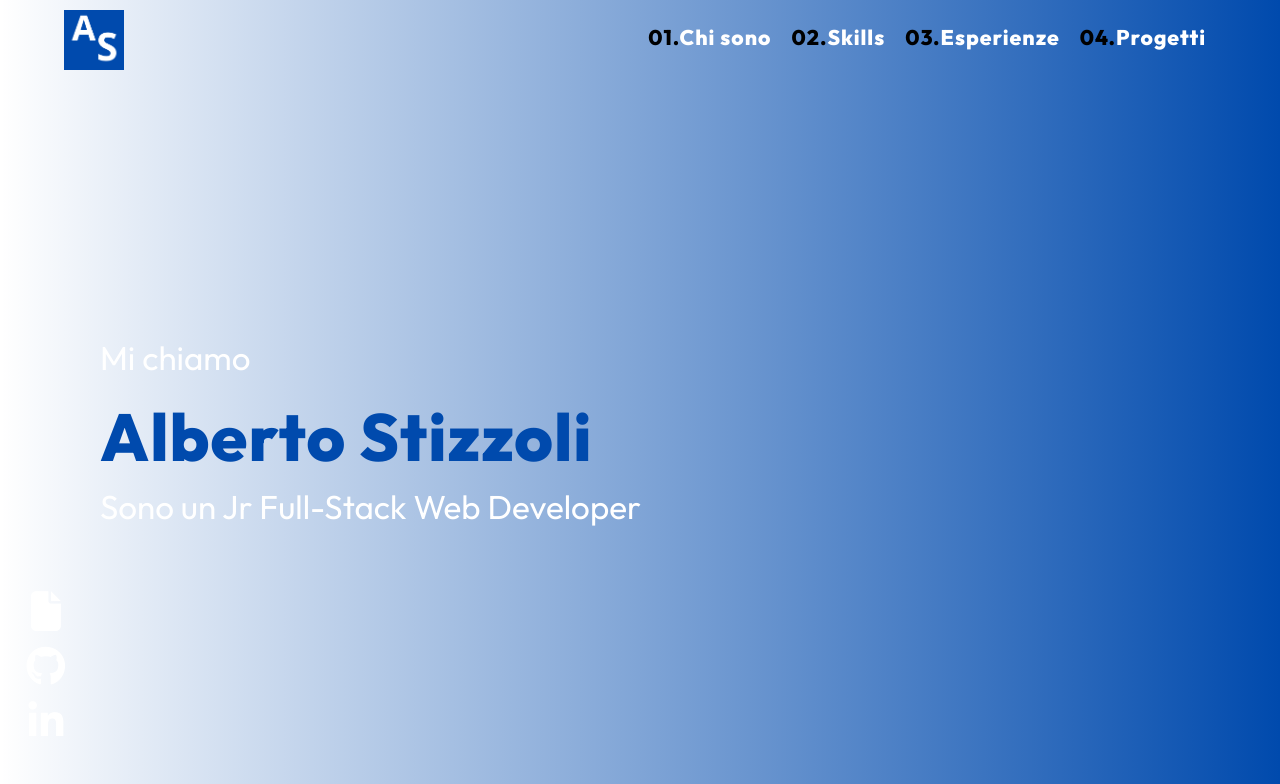
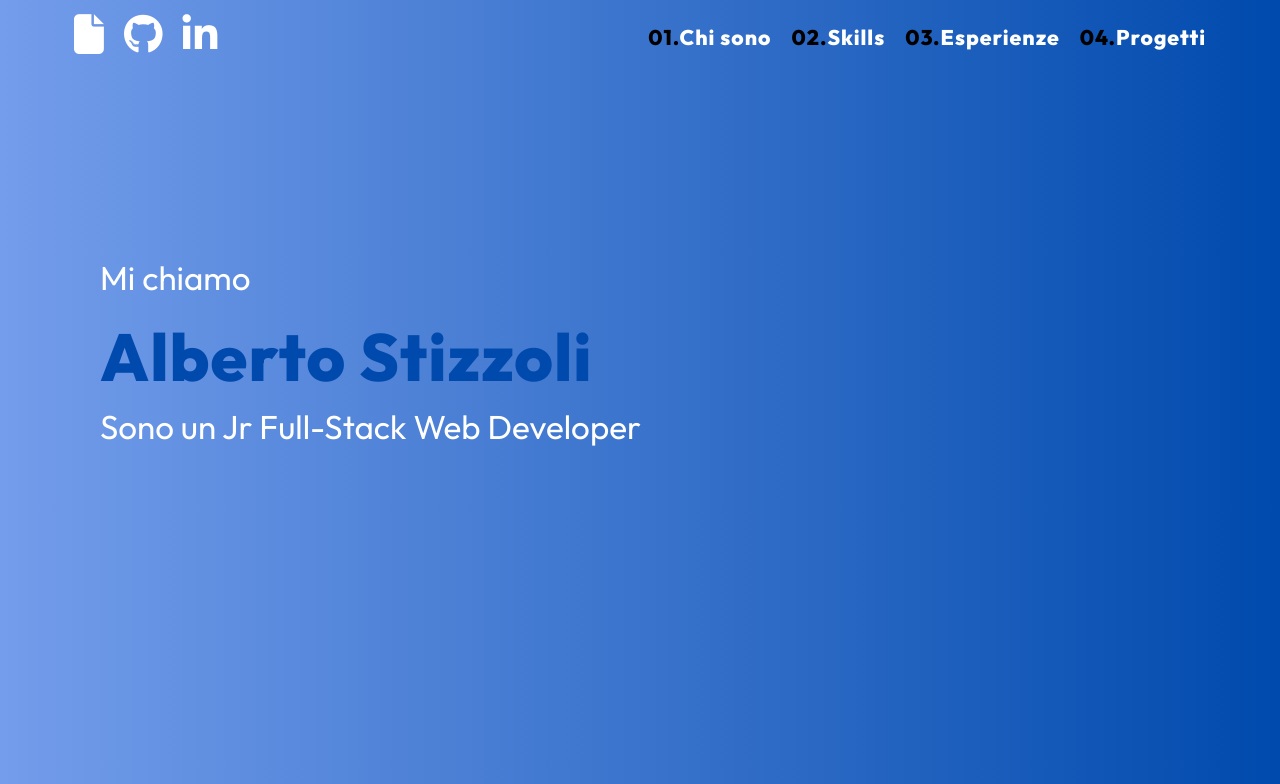
Before and after one commit to albertostizzoli/my-portfolio, a Vue app: page / in a window 1280 px wide. Shown: the top 784 px of the page. Built offline with nearby package versions, Linux system fonts and the light colour scheme; a web font is replaced by a local one.

Commit message:
delete wrapper section and add link to header

```diff
--- a/src/App.vue
+++ b/src/App.vue
@@ -7,7 +7,6 @@
 <div v-else :class="store.portfolio ? 'appearance' : ''">
     <HeaderSection></HeaderSection>
     <main>
-      <WrapperSection></WrapperSection>
       <router-view></router-view>
     </main>
     <FooterSection></FooterSection>
@@ -18,13 +17,11 @@
 import { store } from './store.js';
 import LoaderComponent from './components/LoaderComponent.vue';
 import HeaderSection from './components/HeaderSection.vue';
-import WrapperSection from './components/WrapperSection.vue';
 import FooterSection from './components/FooterSection.vue';
 export default {
   components: {
     LoaderComponent,
     HeaderSection,
-    WrapperSection,
     FooterSection,
   },
   data() {
--- a/src/assets/styles/main.scss
+++ b/src/assets/styles/main.scss
@@ -30,7 +30,8 @@ html {
 
 body {
   font-family:  "Outfit", serif;
-  background: linear-gradient(to left, rgb(0, 74, 173), transparent);
+  background: linear-gradient(to left, rgb(0, 74, 173), rgb(116, 157, 235));
+
 }
 
 ul li{
--- a/src/components/HeaderSection.vue
+++ b/src/components/HeaderSection.vue
@@ -1,8 +1,12 @@
 <template>
     <header>
         <nav class="navbar">
-            <div class="logo">
-                <img src="/img/logo.png" alt="logo">
+            <div class="wrapper">
+                <ul>
+                    <li><a href="https://drive.google.com/file/d/1wAk8-dR9JLRhjfM7XAVcHdX81sc7C6-z/view?usp=drive_link"><i class="fa-solid fa-file fa-3x"></i></a></li>
+                    <li><a href="https://github.com/albertostizzoli"><i class="fa-brands fa-github fa-3x"></i></a></li>
+                    <li><a href="https://www.linkedin.com/in/alberto-stizzoli-82a676260/"><i class="fa-brands fa-linkedin-in fa-3x"></i></a></li>
+                </ul>
             </div>
             <div id="navbar-list">
                 <ul>
@@ -95,7 +99,9 @@ header {
     display: flex;
     justify-content: space-around;
     align-items: center;
-    //background-color: rgb(0, 74, 173);
+    position: fixed;
+    top: 0;
+    z-index: 1000;
 
     nav {
         width: 90%;
@@ -103,16 +109,36 @@ header {
         align-items: center;
         justify-content: space-between;
 
-        .logo{
-            height: 100%;
+        .wrapper {
             display: flex;
             align-items: center;
-            justify-content: center;
 
-            img{
-                width: 60px;
+            ul {
+                list-style-type: none;
+                margin: 0;
+                padding: 0;
+                display: flex;
+                flex-direction: row;
+
+                li {
+                    display: flex;
+                    align-items: center;
+                    justify-content: center;
+                    margin: 0 10px;
+
+                    a {
+                        text-decoration: none;
+                        color: white;
+                        line-height: 1;
+
+                        &:hover {
+                            color: $primary-color;
+                        }
+                    }
+                }
             }
         }
+
 
         #navbar-list {
             ul {
--- a/src/components/WrapperSection.vue
+++ /dev/null
@@ -1,53 +0,0 @@
-<template>
-    <div class="wrapper">
-        <ul>
-            <li><a href="https://drive.google.com/file/d/1wAk8-dR9JLRhjfM7XAVcHdX81sc7C6-z/view?usp=drive_link"><i class="fa-solid fa-file fa-3x"></i></a></li>
-            <li><a href="https://github.com/albertostizzoli"><i class="fa-brands fa-github fa-3x"></i></a></li>
-            <li><a href="https://www.linkedin.com/in/alberto-stizzoli-82a676260/"><i class="fa-brands fa-linkedin-in fa-3x"></i></a></li>
-        </ul>
-    </div>
-</template>
-
-<script>
-    export default {
-
-    }
-</script>
-
-<style lang="scss" scoped>
-@use '../assets/styles/partials/variables' as *;
-
-.wrapper{
-    display: flex;
-    align-items: end;
-    position: fixed;
-    bottom: 0;
-}
-
-ul{
-    list-style-type: none;
-    padding-bottom: 30px;
-
-    li{
-        padding-bottom: 15px;
-        display: flex;
-        justify-content: center;
-
-        a{
-            text-decoration: none;
-            color: white;
-
-            &:hover {
-                color: $primary-color;
-            }
-        }
-    }
-}
-
-@media screen and (max-width: 768px) {
-  .wrapper {
-    display: none;
-  }
-}
-
-</style>
```
